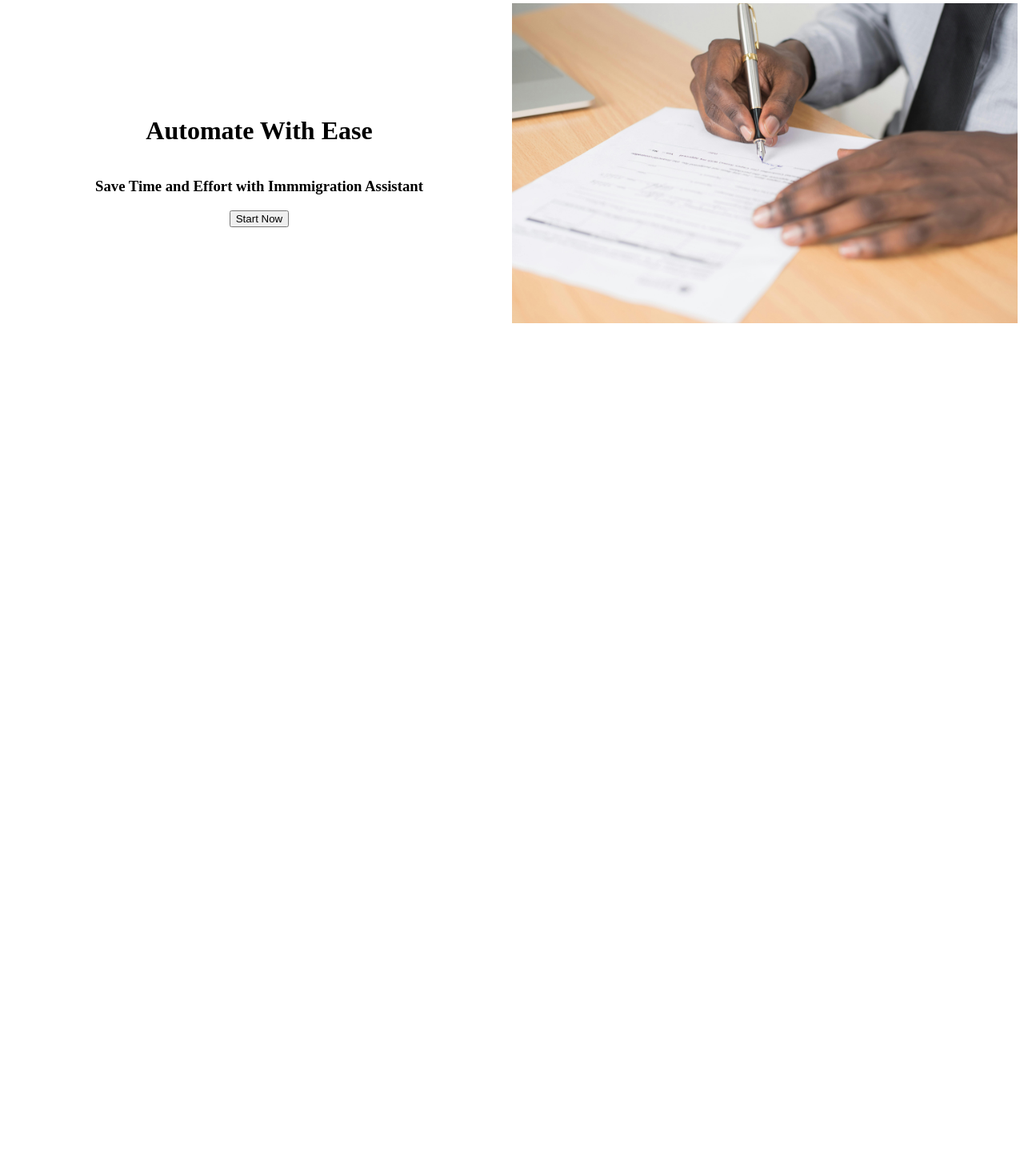
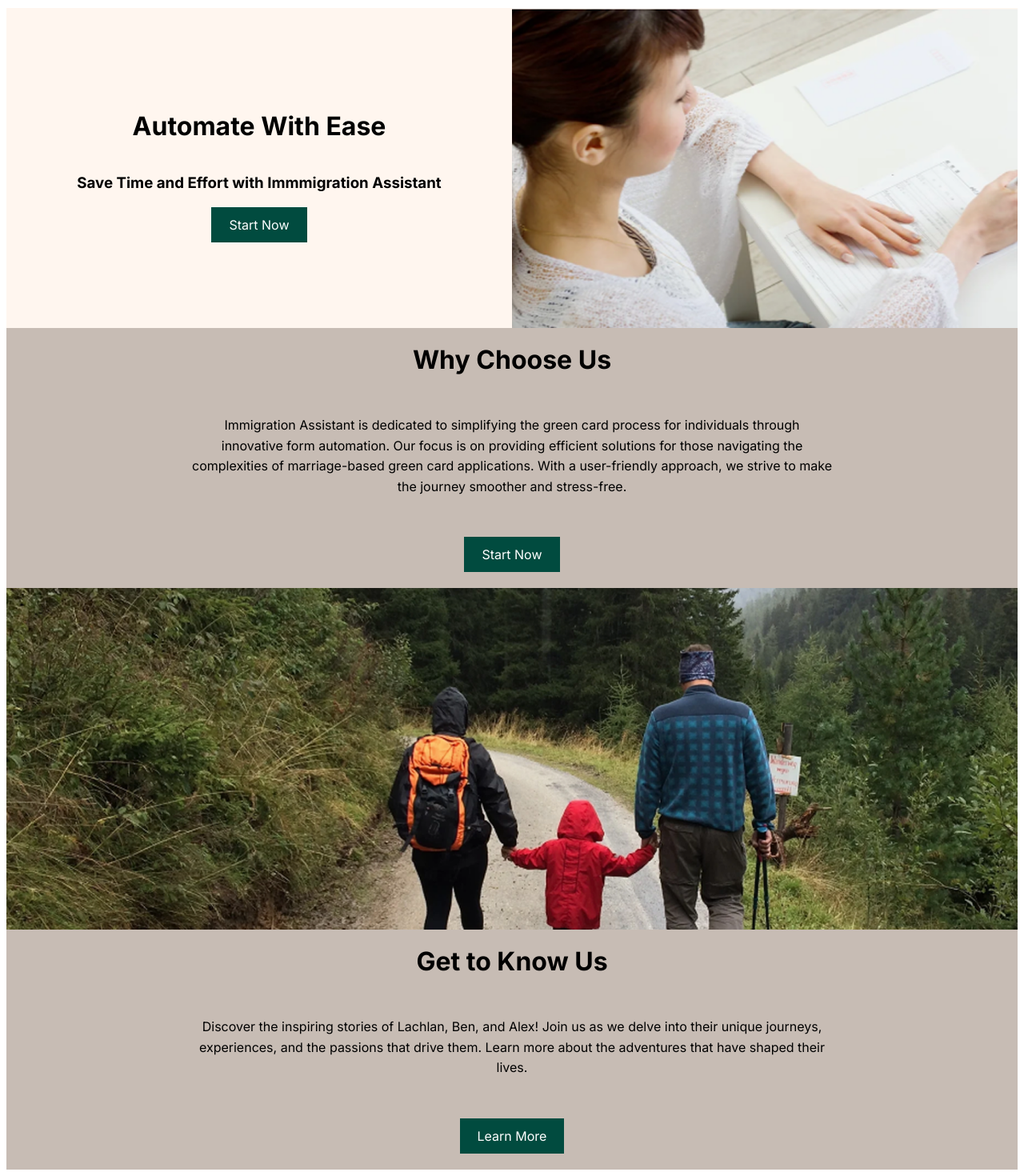
Before and after one commit to thelastbrittain/ImmigrationAssistant, a React (Create React App) app in the folder client/: page / in a window 1280 px wide. Shown: the part 82-1552 px from the top of the page at 80% size. Before the commit the page ends 800 px from the top, so only its background shows below. Built offline with nearby package versions, Linux system fonts and the light colour scheme.

Commit message:
Beautify home page

```diff
--- a/client/src/App.js
+++ b/client/src/App.js
@@ -1,4 +1,5 @@
 import React from "react";
+import "./global.css";
 import { BrowserRouter as Router, Routes, Route, Link } from "react-router-dom";
 import Home from "./pages/Home";
 import About from "./pages/About";
--- /dev/null
+++ b/client/src/global.css
@@ -0,0 +1,4 @@
+@import url("https://fonts.googleapis.com/css2?family=Inter:wght@400;700&display=swap");
+* {
+  font-family: "Inter", sans-serif;
+}
--- a/client/src/pages/Home.js
+++ b/client/src/pages/Home.js
@@ -7,9 +7,15 @@ function Home() {
     navigate("/Form");
   };
 
+  const handleLearnMoreClick = () => {
+    navigate("/About");
+  };
+
   return (
     <>
-      <div style={{ display: "flex", height: "50vh" }}>
+      <div
+        style={{ display: "flex", height: "50vh", backgroundColor: "#FFF6EF" }}
+      >
         <div
           style={{
             flex: 1,
@@ -21,17 +27,135 @@ function Home() {
         >
           <h1>Automate With Ease</h1>
           <h3>Save Time and Effort with Immmigration Assistant</h3>
-          <button onClick={handleButtonClick}>Start Now</button>
+          <button
+            onClick={handleButtonClick}
+            style={{
+              backgroundColor: "#014B3F", // Set background color
+              color: "white", // Set text color for contrast
+              padding: "12px 22px", // Increase size with padding
+              fontSize: "16px", // Make the text larger
+              border: "none", // Remove default border
+              cursor: "pointer", // Add pointer cursor on hover
+              borderRadius: "0px", // Sharp edges (no rounding)
+            }}
+          >
+            Start Now
+          </button>
         </div>
         <div style={{ flex: 1 }}>
           <img
-            src="PersonHoldingPen.jpg"
+            src="womanFillingForm.png"
             alt="Person doing paperwork"
             style={{ width: "100%", height: "100%", objectFit: "cover" }}
           />
         </div>
       </div>
-      <div></div>
+      <div
+        style={{
+          flex: 1,
+          display: "flex",
+          flexDirection: "column",
+          justifyContent: "center",
+          alignItems: "center",
+          backgroundColor: "#C7BCB4",
+        }}
+      >
+        <h1
+          style={{
+            margin: "20px auto",
+          }}
+        >
+          Why Choose Us
+        </h1>
+        <p
+          style={{
+            maxWidth: "800px", // Limit the width of the paragraph for readability
+            textAlign: "center", // Center-align the text
+            fontSize: "16px", // Default font size for readability
+            lineHeight: "1.6", // Improve readability with proper line height
+            margin: "30px auto", // Center the paragraph horizontally
+          }}
+        >
+          Immigration Assistant is dedicated to simplifying the green card
+          process for individuals through innovative form automation. Our focus
+          is on providing efficient solutions for those navigating the
+          complexities of marriage-based green card applications. With a
+          user-friendly approach, we strive to make the journey smoother and
+          stress-free.
+        </p>
+        <button
+          onClick={handleButtonClick}
+          style={{
+            backgroundColor: "#014B3F", // Set background color
+            color: "white", // Set text color for contrast
+            padding: "12px 22px", // Increase size with padding
+            fontSize: "16px", // Make the text larger
+            border: "none", // Remove default border
+            cursor: "pointer", // Add pointer cursor on hover
+            borderRadius: "0px", // Sharp edges (no rounding)
+            margin: "20px auto",
+          }}
+        >
+          Start Now
+        </button>
+      </div>
+      <img
+        src="familyWalking.png"
+        alt="Family Walking on Trail"
+        style={{
+          width: "100%",
+          height: "100%",
+          objectFit: "cover",
+          display: "block",
+        }}
+      />
+      <div
+        style={{
+          flex: 1,
+          display: "flex",
+          flexDirection: "column",
+          justifyContent: "center",
+          alignItems: "center",
+          backgroundColor: "#C7BCB4",
+        }}
+      >
+        <h1
+          style={{
+            margin: "20px auto",
+          }}
+        >
+          Get to Know Us
+        </h1>
+        <p
+          style={{
+            maxWidth: "800px", // Limit the width of the paragraph for readability
+            textAlign: "center", // Center-align the text
+            fontSize: "16px", // Default font size for readability
+            lineHeight: "1.6", // Improve readability with proper line height
+            margin: "30px auto", // Center the paragraph horizontally
+          }}
+        >
+          Discover the inspiring stories of Lachlan, Ben, and Alex! Join us as
+          we delve into their unique journeys, experiences, and the passions
+          that drive them. Learn more about the adventures that have shaped
+          their lives.
+        </p>
+        <button
+          onClick={handleLearnMoreClick}
+          style={{
+            backgroundColor: "#014B3F", // Set background color
+            color: "white", // Set text color for contrast
+            padding: "12px 22px", // Increase size with padding
+            fontSize: "16px", // Make the text larger
+            border: "none", // Remove default border
+            cursor: "pointer", // Add pointer cursor on hover
+            borderRadius: "0px", // Sharp edges (no rounding)
+            margin: "20px auto",
+          }}
+        >
+          Learn More
+        </button>
+      </div>
     </>
   );
 }
```
Also changed, not shown: client/public/familyWalking.png (added), client/public/womanFillingForm.png (added).
